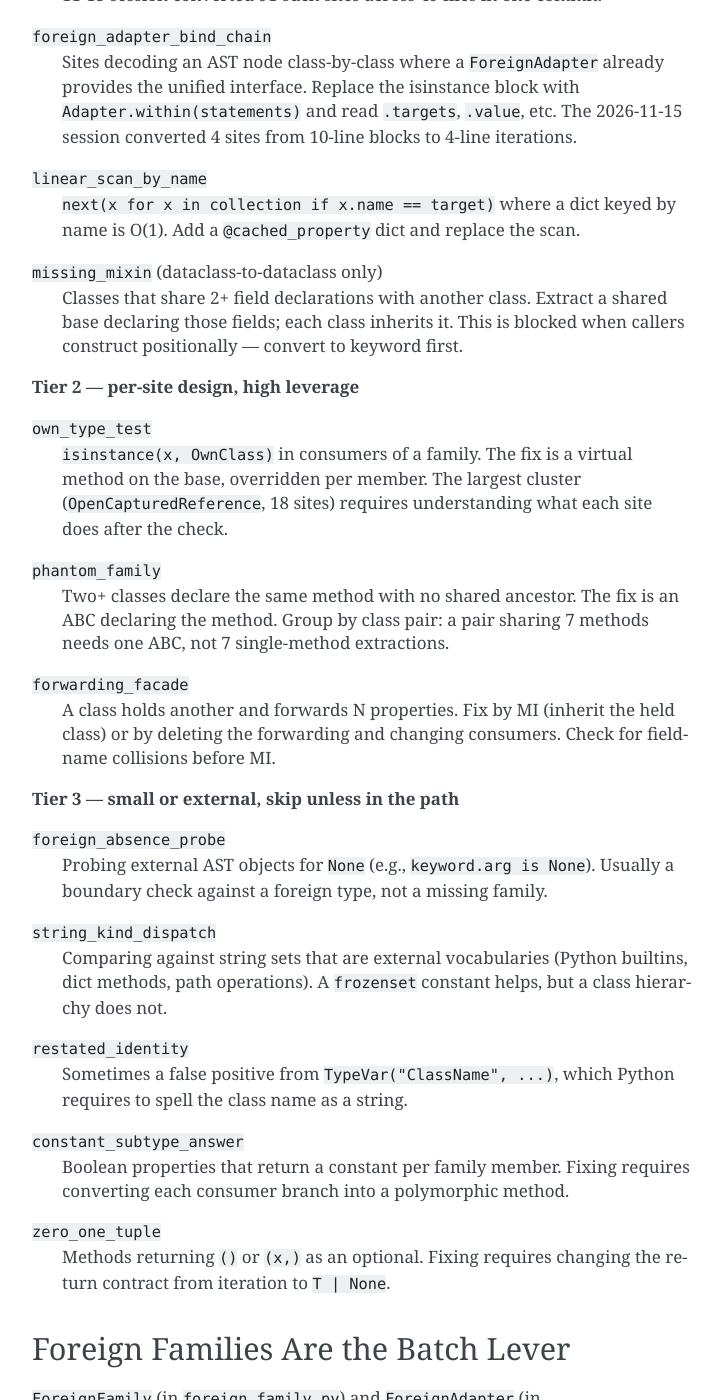
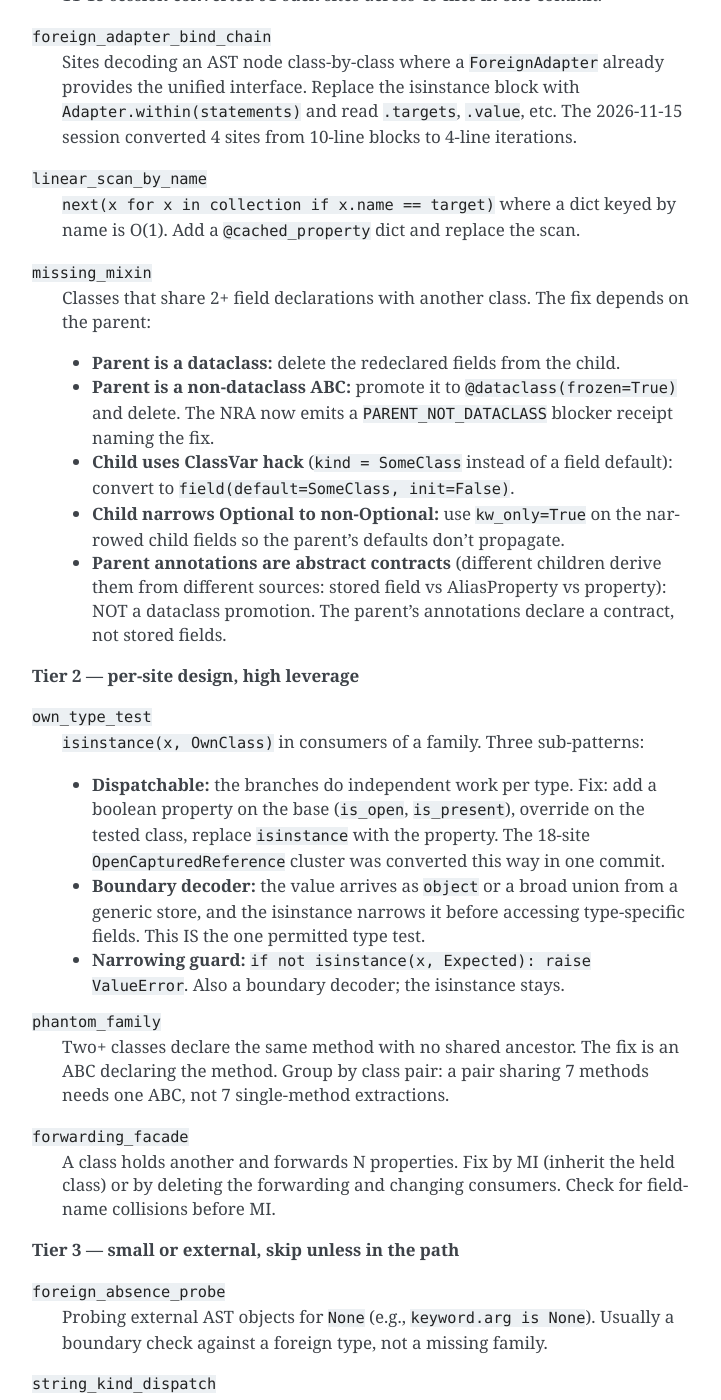
Before and after one commit to OpenHCSDev/NominalRefactorAdvisor, a Sphinx documentation site: the page built from docs/source/development/leveraging_nra_scans.rst, in a window 1280 px wide and 1400 px high, scrolled down 1449 px. Shown: the whole window, without its empty margins (388-1109 px from the left). Built offline with Sphinx 7.4.7, drawn with Linux system fonts in a browser that asks for light colours; the version number is read from the project's files by our own code; some of the changed text lies outside the part shown.

Commit message:
Update leveraging_nra_scans.rst with session learnings
- missing_mixin: expanded from one line to 5 sub-patterns (parent not
  dataclass, ClassVar hack, Optional narrowing with kw_only, abstract
  contracts). Each names the blocker and the fix.
- own_type_test: classified into dispatchable, boundary decoder, and
  narrowing guard. Only the first needs a fix; the other two are the
  one permitted type test.
- Added DefinitionStatement and ImportDefinition to foreign families list.
- Updated FunctionDefinition to show MI relationship.
- Updated grep example since Import/ImportFrom is now a family.

Co-Authored-By: Claude Opus 4.6 (1M context) <noreply@anthropic.com>
Claude-Session: https://claude.ai/code/session_01XbFMSnAyjrjDdypceDa47n

```diff
--- a/docs/source/development/leveraging_nra_scans.rst
+++ b/docs/source/development/leveraging_nra_scans.rst
@@ -72,18 +72,37 @@ Not all 1500 findings are equally actionable.  Batch by detector:
     keyed by name is O(1).  Add a ``@cached_property`` dict and replace
     the scan.
 
-``missing_mixin`` (dataclass-to-dataclass only)
-    Classes that share 2+ field declarations with another class.  Extract a
-    shared base declaring those fields; each class inherits it.  This is
-    blocked when callers construct positionally — convert to keyword first.
+``missing_mixin``
+    Classes that share 2+ field declarations with another class.  The fix
+    depends on the parent:
+
+    - **Parent is a dataclass:** delete the redeclared fields from the child.
+    - **Parent is a non-dataclass ABC:** promote it to ``@dataclass(frozen=True)``
+      and delete.  The NRA now emits a ``PARENT_NOT_DATACLASS`` blocker receipt
+      naming the fix.
+    - **Child uses ClassVar hack** (``kind = SomeClass`` instead of a field
+      default): convert to ``field(default=SomeClass, init=False)``.
+    - **Child narrows Optional to non-Optional:** use ``kw_only=True`` on the
+      narrowed child fields so the parent's defaults don't propagate.
+    - **Parent annotations are abstract contracts** (different children derive
+      them from different sources: stored field vs AliasProperty vs property):
+      NOT a dataclass promotion.  The parent's annotations declare a contract,
+      not stored fields.
 
 **Tier 2 — per-site design, high leverage**
 
 ``own_type_test``
-    ``isinstance(x, OwnClass)`` in consumers of a family.  The fix is a
-    virtual method on the base, overridden per member.  The largest
-    cluster (``OpenCapturedReference``, 18 sites) requires understanding
-    what each site does after the check.
+    ``isinstance(x, OwnClass)`` in consumers of a family.  Three sub-patterns:
+
+    - **Dispatchable:** the branches do independent work per type.  Fix: add a
+      boolean property on the base (``is_open``, ``is_present``), override on
+      the tested class, replace ``isinstance`` with the property.  The 18-site
+      ``OpenCapturedReference`` cluster was converted this way in one commit.
+    - **Boundary decoder:** the value arrives as ``object`` or a broad union
+      from a generic store, and the isinstance narrows it before accessing
+      type-specific fields.  This IS the one permitted type test.
+    - **Narrowing guard:** ``if not isinstance(x, Expected): raise ValueError``.
+      Also a boundary decoder; the isinstance stays.
 
 ``phantom_family``
     Two+ classes declare the same method with no shared ancestor.  The fix
@@ -133,9 +152,17 @@ possible.  Each one registers AST classes and provides:
 
 Existing families and their registered members:
 
-``FunctionDefinition``
-    ``ast.FunctionDef``, ``ast.AsyncFunctionDef``.  Fields: ``name``,
-    ``args``, ``body``, ``decorator_list``, ``lineno``, ``col_offset``.
+``DefinitionStatement``
+    ``ast.ClassDef``, ``ast.FunctionDef``, ``ast.AsyncFunctionDef``.
+    Fields: ``name``, ``body``, ``decorator_list``, ``lineno``,
+    ``col_offset``.
+
+``FunctionDefinition`` (inherits ``DefinitionStatement``)
+    ``ast.FunctionDef``, ``ast.AsyncFunctionDef``.  Own field: ``args``.
+
+``ImportDefinition``
+    ``ast.Import``, ``ast.ImportFrom``.  Fields: ``names``, ``lineno``,
+    ``col_offset``.
 
 ``AssignmentStatement`` (adapter)
     ``ast.Assign``, ``ast.AnnAssign``.  Properties: ``.targets``,
@@ -148,9 +175,10 @@ Existing families and their registered members:
 To find candidates for a new foreign family, count how many sites spell the
 same isinstance tuple::
 
-    grep -rn 'isinstance.*ast\.Import.*ast\.ImportFrom' src/ | wc -l
+    grep -rn 'isinstance.*(ast\.X.*ast\.Y' src/ | wc -l
 
-If the count is 10+, the family pays for itself.
+If the count is 10+, the family pays for itself.  The ``Import|ImportFrom``
+and ``FunctionDef|AsyncFunctionDef`` patterns are already families.
 
 
 Batch Scripting Pitfalls
```
